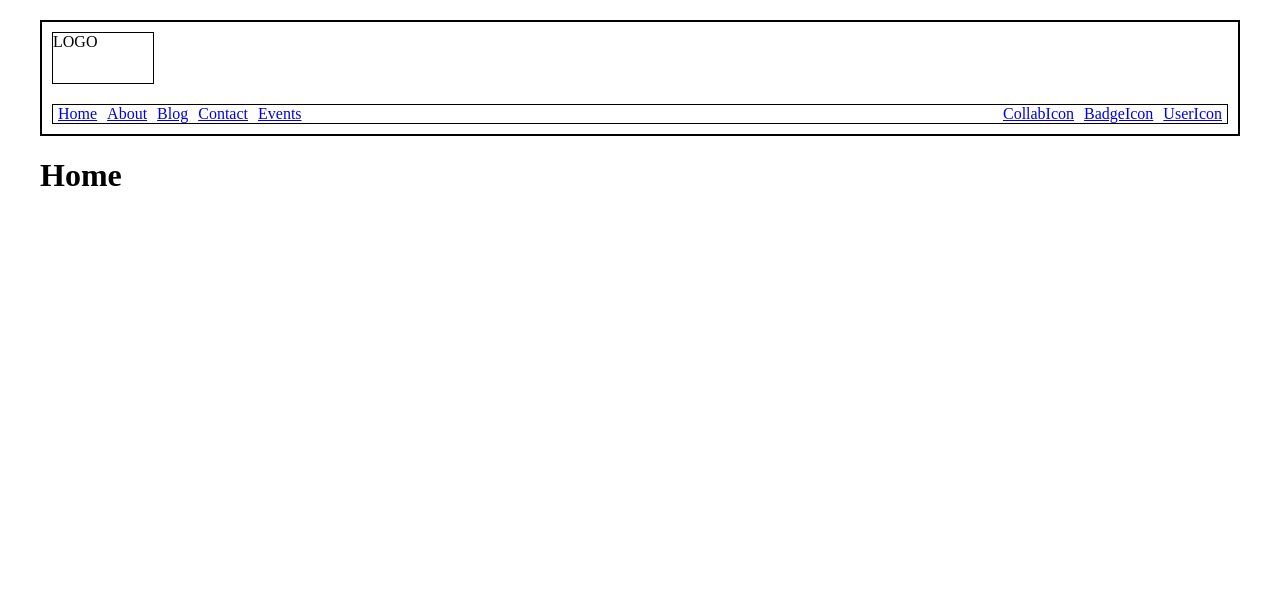
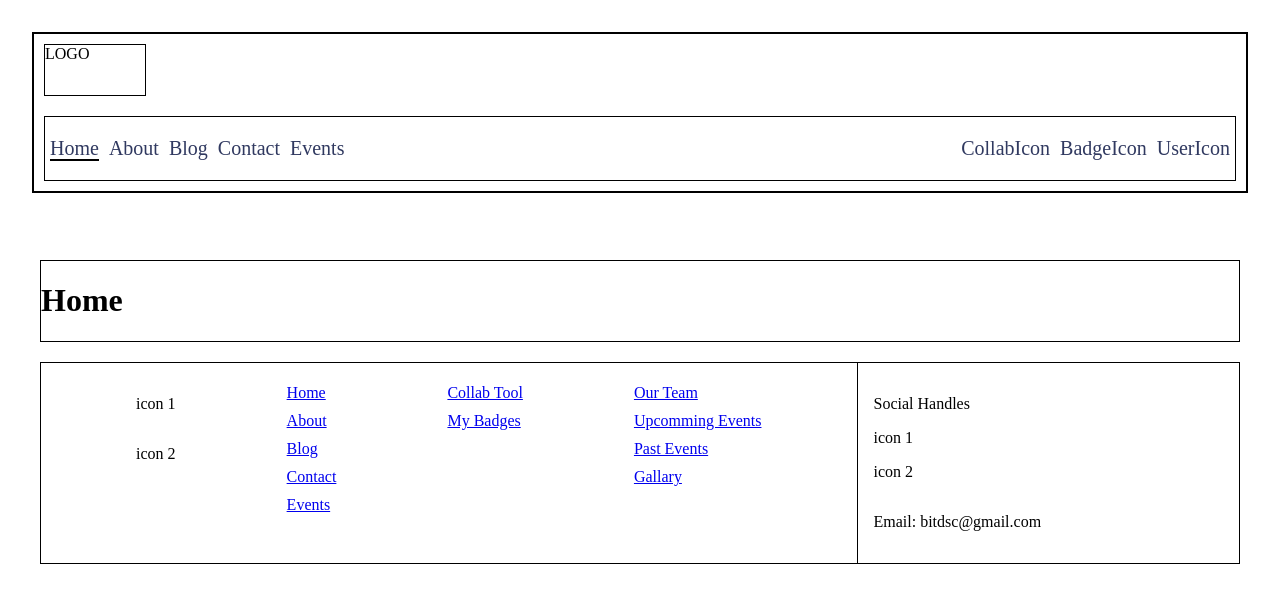
Before and after one commit to DSCBITDurg/community-site, a React (Create React App) app in the folder client/: page / in a window 1280 px wide. Shown: the top 602 px of the page. Built offline with nearby package versions, Linux system fonts and the light colour scheme.

Commit message:
add footer

```diff
--- a/client/src/App.js
+++ b/client/src/App.js
@@ -2,16 +2,13 @@ import React from 'react';
 import Router from './Router';
 
 
-import Header from './components/Header/Header';
 
 // import css file
 import './assets/css/global.css';
 
 function App() {
     return (
-        <Router>
-            <Header/>
-        </Router>
+        <Router/>
     );
 }
 
--- a/client/src/Router.js
+++ b/client/src/Router.js
@@ -1,29 +1,24 @@
 import React from 'react';
-import PropTypes from 'prop-types';
 import { BrowserRouter, Switch, Route } from 'react-router-dom';
 
 
 // import component
-
+import Header from './components/Header/Header';
+import Footer from './components/Footer/Footer';
 // import pages
 import HomePage from './pages/HomePage';
 
 
-function Router({children}) {
+export default function Router() {
     return (
 
         <BrowserRouter>
-            {children}
+            <Header/>
             <Switch>
                 <Route exact path='/' component={HomePage}/>
             </Switch>
+            <Footer/>
         </BrowserRouter>
 
     );
 }
-
-Router.propTypes = {
-    children: PropTypes.node
-};
-
-export default Router;
--- /dev/null
+++ b/client/src/components/Footer/Footer.js
@@ -0,0 +1,52 @@
+import React from 'react';
+
+//import components
+
+
+//import styles
+import styles from './Footer.module.css';
+
+export default function Footer(){
+    return(
+        <div className={styles.footerContainer}>
+
+            <div className={styles.footerMain}>
+                <div className={styles.dscIcons}>
+                    <p>icon 1</p>
+                    <p>icon 2</p>
+                </div>
+
+                <div className={styles.links}>
+                    <a href="#">Home</a>
+                    <a href="#">About</a>
+                    <a href="#">Blog</a>
+                    <a href="#">Contact</a>
+                    <a href="#">Events</a>
+                </div>
+
+                <div className={styles.features}>
+                    <a href="#">Collab Tool</a>
+                    <a href="#">My Badges</a>
+                </div>
+
+                <div className={styles.eventsAndUs}>
+                    <a href="#">Our Team</a>
+                    <a href="#">Upcomming Events</a>
+                    <a href="#">Past Events</a>
+                    <a href="#">Gallary</a>
+                </div>
+            </div>
+
+            <div className={styles.socialHandles}>
+                <div className={styles.socialIcons}>
+                    <p>Social Handles</p>
+                    <p>icon 1</p>
+                    <p>icon 2</p>
+                </div>
+                <div className={styles.email}>
+                    <p>Email: bitdsc@gmail.com</p>
+                </div>
+            </div>
+        </div>
+    );
+}
--- /dev/null
+++ b/client/src/components/Footer/Footer.module.css
@@ -0,0 +1,57 @@
+.footerContainer{
+    margin: 20px 0;
+    border: 1px solid black;
+    height: 100%;
+    display: flex;
+    justify-content: space-between;
+
+}
+
+.footerMain{
+    display: flex;
+    justify-content: space-evenly;
+    height: 100%;
+    width: 70%;
+}
+
+.dscIcons{
+    display: flex;
+    padding: 1em;
+    flex-direction: column;
+}
+
+.links{
+    padding: 1em;
+    display: flex;
+    flex-direction: column;
+    justify-content: flex-start;
+}
+
+.features{
+    display:flex;
+    padding: 1em;
+    flex-direction: column;
+    justify-content: flex-start;
+}
+
+
+.socialHandles{
+    border-left: 1px solid black;
+    height: 100%;
+    width: 30%;
+    padding: 1em;
+    display:flex;
+    flex-direction: column;
+    justify-items: flex-start;
+}
+
+.eventsAndUs{
+    display:flex;
+    padding: 1em;
+    flex-direction: column;
+    justify-content: flex-start;
+}
+
+.footerContainer a{
+    margin: 5px 0px;
+}
--- a/client/src/components/Header/Header.module.css
+++ b/client/src/components/Header/Header.module.css
@@ -1,4 +1,8 @@
 .headerContainer{
+    position: fixed;
+    top: 2em;
+    left: 2em;
+    right: 2em;
     border: 2px solid black;
     padding: 10px;
 }
--- a/client/src/components/Navbar/Navbar.js
+++ b/client/src/components/Navbar/Navbar.js
@@ -5,7 +5,7 @@ export default function Navbar(){
     return(
         <div className={styles.navbarContainer}>
             <div className={styles.linksContainer}>
-                <a href="#">Home</a>
+                <a href="#" className={styles.activeLink}>Home</a>
                 <a href="#">About</a>
                 <a href="#">Blog</a>
                 <a href="#">Contact</a>
--- a/client/src/components/Navbar/Navbar.module.css
+++ b/client/src/components/Navbar/Navbar.module.css
@@ -2,6 +2,7 @@
     border: 1px solid black;
     display:flex;
     justify-content: space-between;
+    padding: 20px 0px;
 }
 
 .linksContainer{
@@ -12,6 +13,23 @@
 
 }
 
-a{
+.linksContainer a{
     margin: 0px 5px;
+    text-decoration: none;
+    color: var(--primary-font-color);
+    font-size: var(--primary-font-size);
 }
+
+.buttonsContainer a{
+    margin: 0px 5px;
+    text-decoration: none;
+    color: var(--primary-font-color);
+    font-size: var(--primary-font-size);
+}
+
+
+
+.activeLink{
+    border-bottom: 2px solid black;
+    color: black;
+}
--- a/client/src/pages/HomePage.js
+++ b/client/src/pages/HomePage.js
@@ -3,11 +3,13 @@ import React from 'react';
 
 
 // import css file
-
+import styles from './HomePage.module.css';
 
 function HomePage() {
     return (
-        <h1>Home</h1>
+        <div className={styles.container}>
+            <h1>Home</h1>
+        </div>
     );
 }
 
--- /dev/null
+++ b/client/src/pages/HomePage.module.css
@@ -0,0 +1,5 @@
+.container{
+    border: 1px solid black;
+    margin-top: 15em;
+
+}
```
